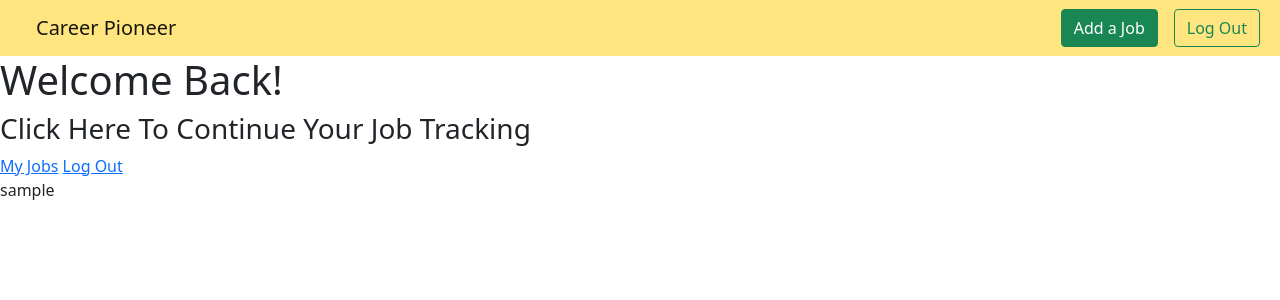
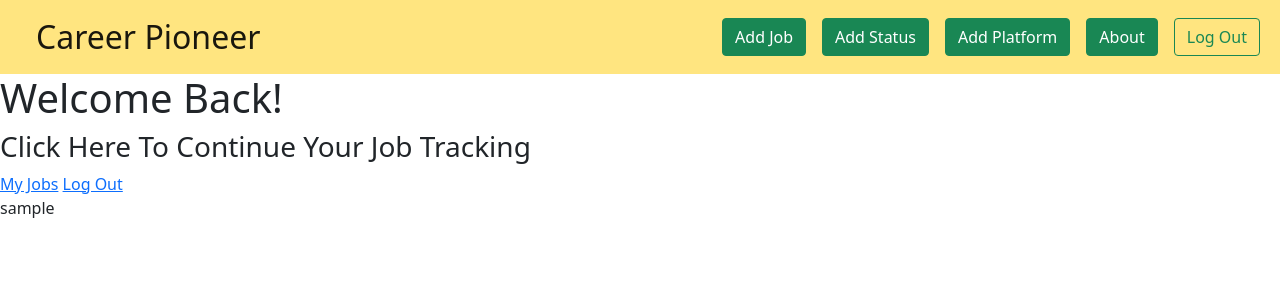
Before and after one commit to carreerpioneer/careerpioneer, a Django app: page / in a window 1280 px wide. Shown: the top 300 px of the page. Run offline with Django 4.2, Linux system fonts and the light colour scheme; the visitor is signed in with stand-in values (Sample User, id 1).

Commit message:
update navbar styles

```diff
--- a/main_app/templates/base.html
+++ b/main_app/templates/base.html
@@ -15,7 +15,7 @@
   <header>
     <nav class="navbar navbar-expand-lg navbar-light" style="background-color: #ffe580">
       <div class="container-fluid">
-        <a class="navbar-brand mx-4" href="/">Career Pioneer</a>
+        <a class="navbar-brand mx-4 fs-2" href="/">Career Pioneer</a>
         <button class="navbar-toggler" type="button" data-bs-toggle="collapse" data-bs-target="#navbarSupportedContent" aria-controls="navbarSupportedContent" aria-expanded="false" aria-label="Toggle navigation">
           <span class="navbar-toggler-icon"></span>
         </button>
@@ -23,15 +23,21 @@
           <ul class="navbar-nav ms-auto mb-2 mb-lg-0">
             {% if user.is_authenticated  %}
             <li class="nav-item">
-              <a class="btn btn-success mx-2" href="{% url 'create-job' %}">Add a Job</a>
+              <a class="btn btn-success mx-2" href="{% url 'create-job' %}">Add Job</a>
             </li>
-               <li class="nav-item">
+            <li class="nav-item">
+              <a class="btn btn-success mx-2" href="/">Add Status</a>
+            </li>
+            <li class="nav-item">
+              <a class="btn btn-success mx-2" href="/">Add Platform</a>
+            </li>
+            <li class="nav-item">
+              <a class="btn btn-success mx-2" href="/">About</a>
+            </li>
+            <li class="nav-item">
               <a class="btn btn-outline-success mx-2" href="{% url 'logout' %}">Log Out</a>
             </li>
             {% else %}
-            <li class="nav-item">
-              <a class="btn btn-success mx-2" href="/">About</a>
-            </li>
             <li class="nav-item">
               <a class="btn btn-success mx-2" href="{% url 'login' %}">Log In</a>
             </li>
```
Also changed, not shown: main_app/templates/jobs/job_detail.html (+6 -5 lines).
